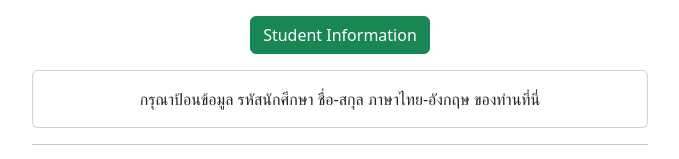
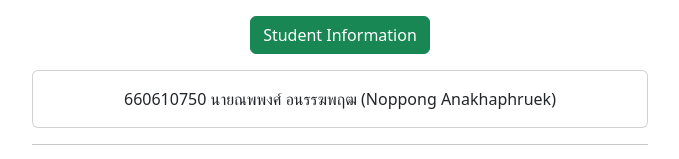
Before and after one commit to cpe207/lab01-Noppongsensei, a plain HTML site: page index.html in a window 1280 px wide. Both pictures are taken after a click on the button "Student Information". Shown: the part 515-674 px from the top of the page, without its empty margins (300-979 px from the left). Drawn offline with nearby package versions, Linux system fonts and the light colour scheme.

Commit message:
insert myname

```diff
--- a/index.html
+++ b/index.html
@@ -50,8 +50,7 @@
           </p>
           <div class="collapse" id="collapseExample">
             <div class="card card-body">
-              กรุณาป้อนข้อมูล รหัสนักศึกษา ชื่อ-สกุล ภาษาไทย-อังกฤษ
-              ของท่านที่นี่
+              660610750 นายณพพงศ์ อนรรฆพฤฒ (Noppong Anakhaphruek)
             </div>
           </div>
         </div>
```
